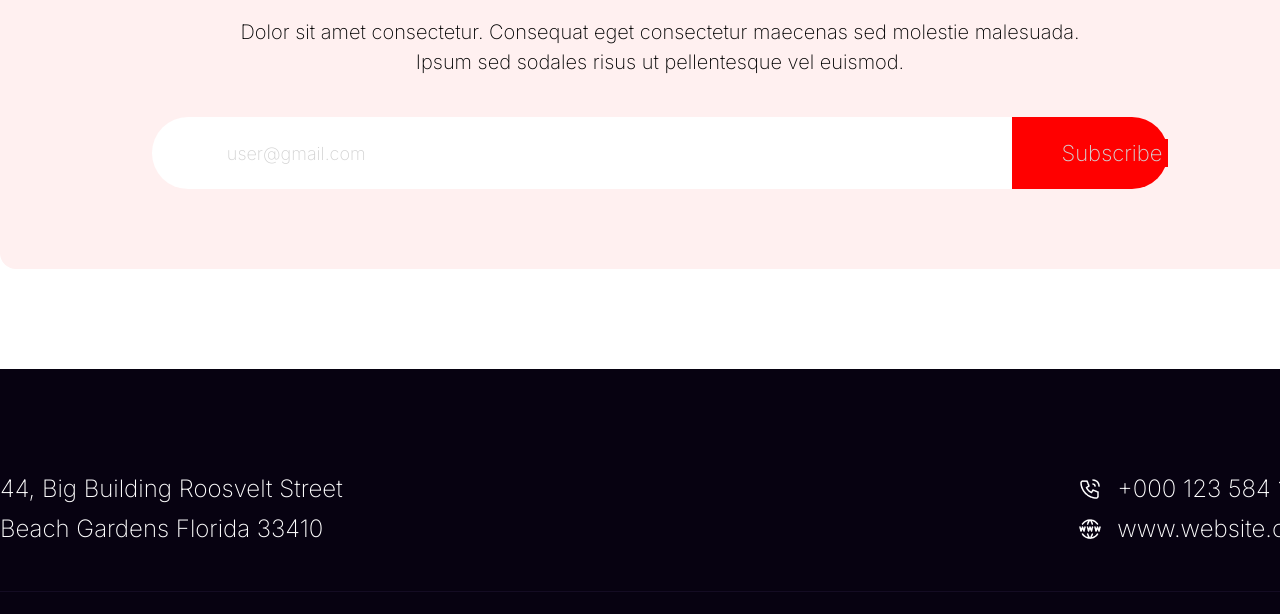
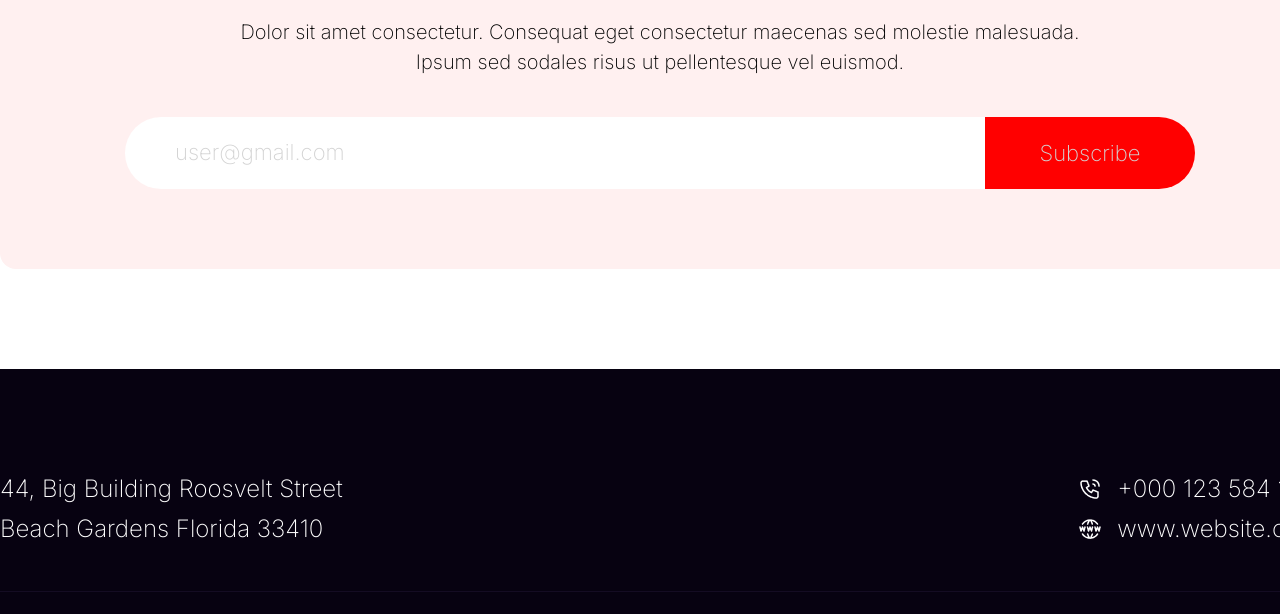
Before and after one commit to manifestus74/New-Year-Celebration-rev2, a plain HTML site: page index.html in a window 1280 px wide. Shown: the part 4640-5254 px from the top of the page. Drawn offline with Linux system fonts and the light colour scheme; files whose address does not match are found by name.

Commit message:
Final 3 Commit

```diff
--- a/CSS/style.css
+++ b/CSS/style.css
@@ -479,22 +479,22 @@ padding: 40px 0 80px 0;
 }
 
 .button-Subscribe {
-    width: 210px;
+    width: 350px;
     height: 72px;
     background-color: red;
     border-radius: 0 50px 50px 0;
+    align-items: center;
     display: flex;
-    align-items: center;
-    justify-content: center;
 
 }
 
 .button-Subscribe input {
-    background-color: red;
-    font-size: 20px;
+    background-color: transparent;
+    font-size: 22px;
     color: #ffffff;
     font-weight: 200;
     font-family: 'Inter';
+    width: 210px;
 
 }
 .section7-input-block input {
@@ -502,21 +502,18 @@ padding: 40px 0 80px 0;
     border: 0;
     outline: 0;
     font-size: 22px;
-    padding-left: 50px;
     color: lightgray;
+
 }
 
-
-input[type:text] {
-    padding-left: 30px;
-    margin: 0;
+input[type=email]{
+    padding-left: 50px;
 }
 
 input::placeholder {
     color: lightgrey;
-    font-size: 18px;
+    font-size: 22px;
     font-family: 'Inter';
-    margin-left: 30px;
     font-style: normal;
     font-weight: 200;
 }
```
Also changed, not shown: index.html (+1 -1 lines).
